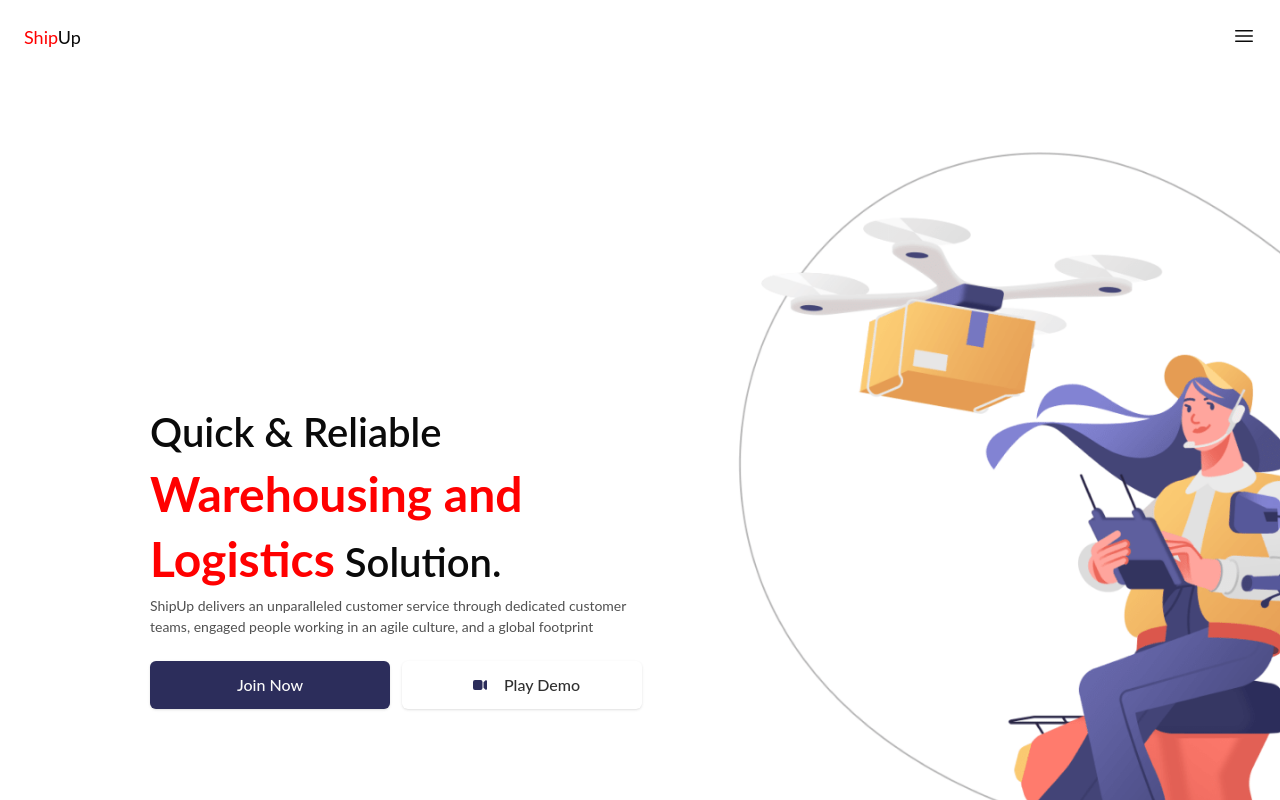
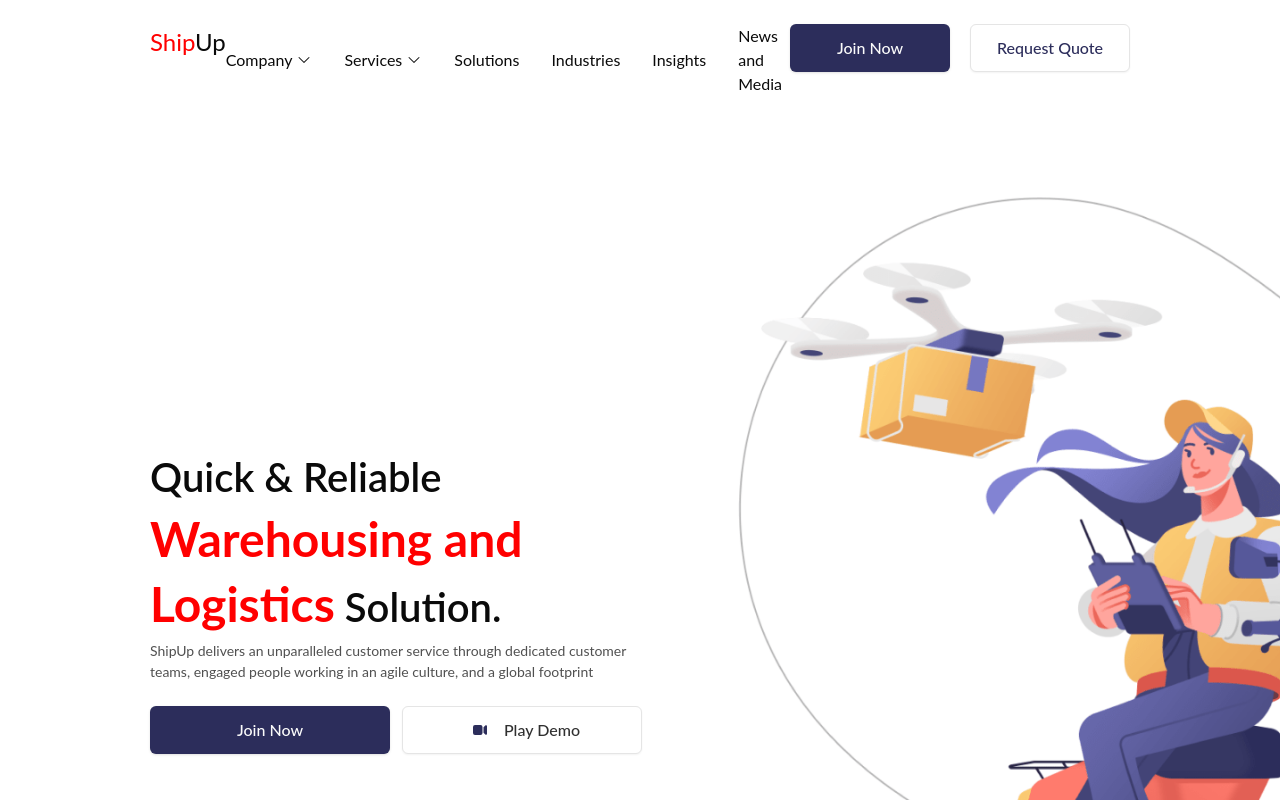
Before and after one commit to yutounun/react-tailwind-landing-page, a Next.js app: page / in a window 1280 px wide. Shown: the top 800 px of the page. Built offline with nearby package versions, Linux system fonts and the light colour scheme.

Commit message:
header desktop

```diff
--- a/src/app/globals.css
+++ b/src/app/globals.css
@@ -5,7 +5,7 @@
 :root {
   --primary: #2c2d5b;
   --primary-light: #eef1fa;
-  --primary-dark: #2c2d5b;
+  --primary-dark: #2c2d5bda;
 
   --secondary: #ff0000;
   --secondary-light: #ff7f7f;
--- a/src/components/Footer.tsx
+++ b/src/components/Footer.tsx
@@ -4,6 +4,7 @@ import Logo from "./Logo";
 const Footer = () => {
   return (
     <div className="flex flex-col md:flex-row md:justify-around gap-6 bg-[#F4F6F9] px-[30px] py-16 text-neutral-100 bg-primary">
+      {/* Logo */}
       <div className="flex flex-col w-full md:w-64">
         <Logo />
 
@@ -14,6 +15,7 @@ const Footer = () => {
         </p>
       </div>
 
+      {/* Items */}
       <div className="flex gap-10 md:gap-60">
         <div className="flex flex-col gap-4">
           <span className="font-bold">Explore</span>
@@ -34,6 +36,7 @@ const Footer = () => {
         </div>
       </div>
 
+      {/* Social Media */}
       <div className="flex flex-col gap-4">
         <span className="font-bold">Social Media</span>
         <div className="flex gap-3">
--- a/src/components/HeroSection.tsx
+++ b/src/components/HeroSection.tsx
@@ -33,7 +33,8 @@ const HeroSection = () => {
 
             <Button
               size="lg"
-              className="w-full flex items-center gap-2 justify-center bg-transparent text-neutral-800 px-4 py-2 h-12 md:w-60"
+              variant="outline"
+              className="w-full flex items-center gap-2 justify-center text-neutral-800 px-4 py-2 h-12 md:w-60"
             >
               <div className="rounded-full p-2">
                 <VideoCameraIcon className="size-6 text-primary" />
--- a/src/components/Logo.tsx
+++ b/src/components/Logo.tsx
@@ -1,6 +1,6 @@
 const Logo = () => {
   return (
-    <h3 className="text-xl">
+    <h3 className="text-xl md:text-h3">
       <span className="text-secondary">Ship</span>Up
     </h3>
   );
--- /dev/null
+++ b/src/components/NavItem.tsx
@@ -0,0 +1,19 @@
+import React from "react";
+import { ChevronDownIcon } from "@heroicons/react/24/solid";
+
+const NavItem = ({
+  arrow = false,
+  children,
+}: {
+  arrow?: boolean;
+  children: React.ReactNode;
+}) => {
+  return (
+    <div className="flex items-center gap-1">
+      {children}
+      {arrow && <ChevronDownIcon className="size-4" />}
+    </div>
+  );
+};
+
+export default NavItem;
--- a/src/components/OnsiteSection.tsx
+++ b/src/components/OnsiteSection.tsx
@@ -9,11 +9,15 @@ const OnsiteSection = () => {
       <Subtitle>
         <span className="font-bold">Warehouse</span> Onsite
       </Subtitle>
+
+      {/* Map */}
       <div className="flex justify-center">
         <div className="relative w-80 h-52 md:w-[800px] md:h-[420px]">
           <Image src="/onsite.png" layout="fill" alt="map" />
         </div>
       </div>
+
+      {/* CTA Buttons */}
       <div className="flex flex-col md:flex-row md:justify-center gap-5">
         <PrimaryButton>Join Now</PrimaryButton>
         <Button
--- a/src/components/PrimaryBar.tsx
+++ b/src/components/PrimaryBar.tsx
@@ -1,12 +1,36 @@
 import Logo from "./Logo";
 import { Bars3Icon } from "@heroicons/react/24/solid";
+import NavItem from "./NavItem";
+import PrimaryButton from "./PrimaryButton";
+import { Button } from "./ui/button";
 
 const PrimaryBar = () => {
   return (
-    <div className="flex justify-between container p-[24px]">
+    <div className="flex justify-between container p-[24px] md:px-[150px]">
       <Logo />
 
-      <Bars3Icon className="size-6" />
+      {/* Burger Menu (Mobile) */}
+      <div className="flex md:hidden">
+        <Bars3Icon className="size-6" />
+      </div>
+
+      {/* Nav Items */}
+      <div className="hidden md:flex gap-8">
+        <NavItem arrow>Company</NavItem>
+        <NavItem arrow>Services</NavItem>
+        <NavItem>Solutions</NavItem>
+        <NavItem>Industries</NavItem>
+        <NavItem>Insights</NavItem>
+        <NavItem>News and Media</NavItem>
+      </div>
+
+      {/* Buttons */}
+      <div className="hidden md:flex flex-col md:flex-row gap-5 md:justify-center">
+        <Button className="px-4 py-2 h-12 w-40">Join Now</Button>
+        <Button variant="outline" className="text-primary px-4 py-2 h-12 w-40">
+          Request Quote
+        </Button>
+      </div>
     </div>
   );
 };
--- a/src/components/PrimaryButton.tsx
+++ b/src/components/PrimaryButton.tsx
@@ -3,7 +3,7 @@ import { Button } from "./ui/button";
 
 const PrimaryButton = ({ children }: { children: React.ReactNode }) => {
   return (
-    <Button size="lg" className="bg-primary px-4 py-2 h-12 w-full md:w-60">
+    <Button size="lg" className="px-4 py-2 h-12 w-full md:w-60">
       {children}
     </Button>
   );
--- a/src/components/ServicesSection.tsx
+++ b/src/components/ServicesSection.tsx
@@ -11,6 +11,7 @@ const ServicesSection = () => {
         <span className="font-bold">Services</span> we offer
       </Subtitle>
 
+      {/* Services */}
       <div className="flex flex-col md:flex-row gap-16">
         <Service
           title="warehousing services"
@@ -31,6 +32,7 @@ const ServicesSection = () => {
         />
       </div>
 
+      {/* Buttons */}
       <div className="flex flex-col md:flex-row gap-5 md:justify-center">
         <PrimaryButton>Join Now</PrimaryButton>
         <Button
--- a/src/components/ui/button.tsx
+++ b/src/components/ui/button.tsx
@@ -10,7 +10,7 @@ const buttonVariants = cva(
     variants: {
       variant: {
         default:
-          "bg-primary text-primary-foreground shadow hover:bg-primary/90",
+          "bg-primary text-primary-foreground shadow hover:bg-primary-dark",
         destructive:
           "bg-destructive text-destructive-foreground shadow-sm hover:bg-destructive/90",
         outline:
```
